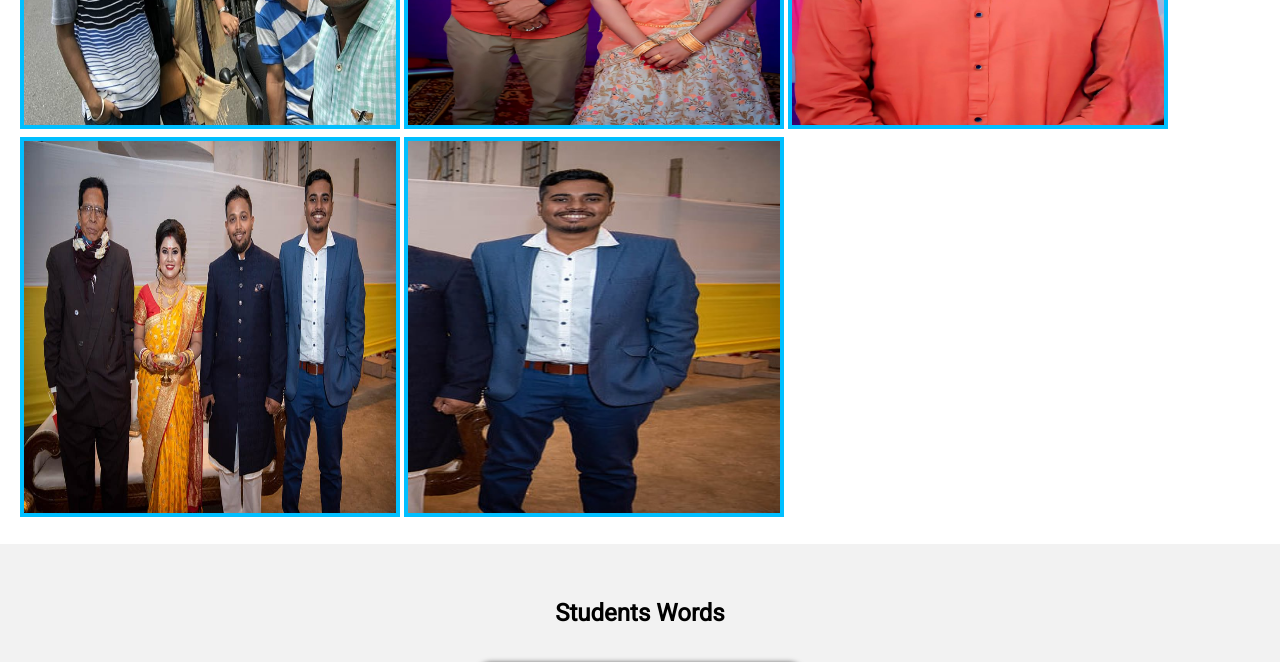
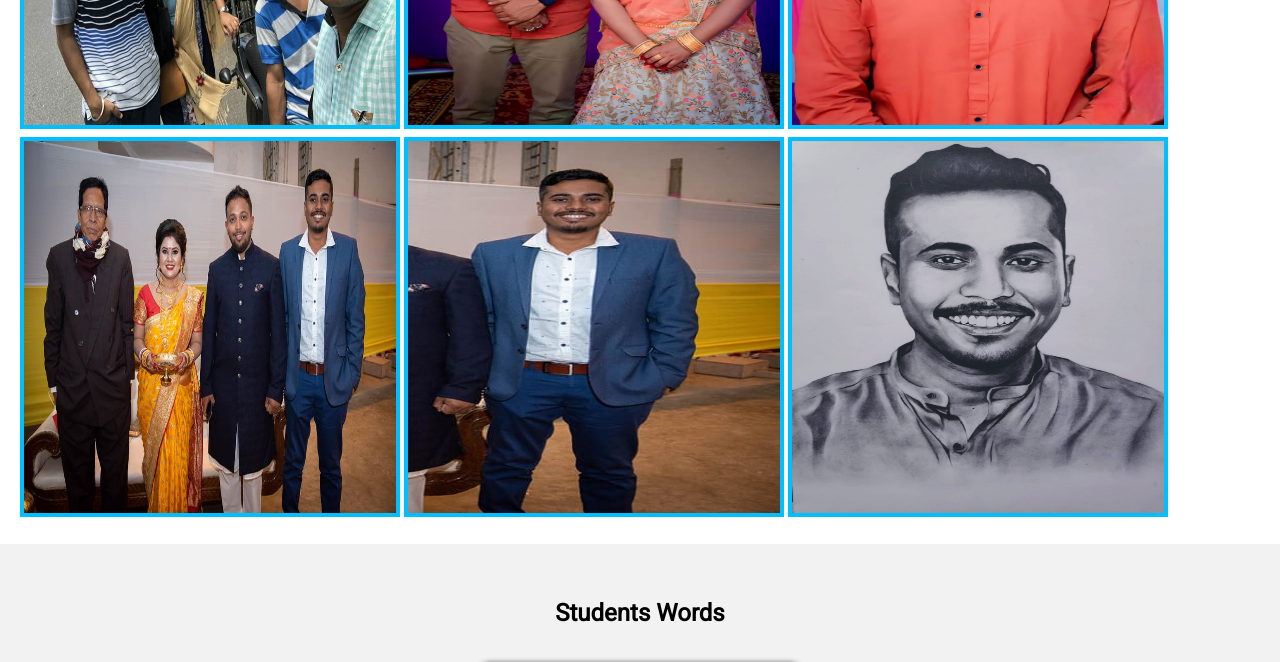
Before and after one commit to Kriparabha/Tribute, a plain HTML site: page index.html in a window 1280 px wide. Shown: the part 2960-3622 px from the top of the page. Drawn offline with Linux system fonts and the light colour scheme.

Commit message:
Update index.html

```diff
--- a/index.html
+++ b/index.html
@@ -86,6 +86,8 @@ As we reflect on the remarkable life of our late Er. Subhomoy Dey sir, we are in
        <img src="image12.jpg" alt="Image 12" width="380" height="380" style="border: 4px solid deepskyblue">
        <img src="image13.jpg" alt="Image 13" width="380" height="380" style="border: 4px solid deepskyblue">
        <img src="image14.jpg" alt="Image 14" width="380" height="380" style="border: 4px solid deepskyblue">
+       <img src="image15.jpg" alt="Image 15" width="380" height="380" style="border: 4px solid deepskyblue">
+
 
     </div>
   </section>
```
